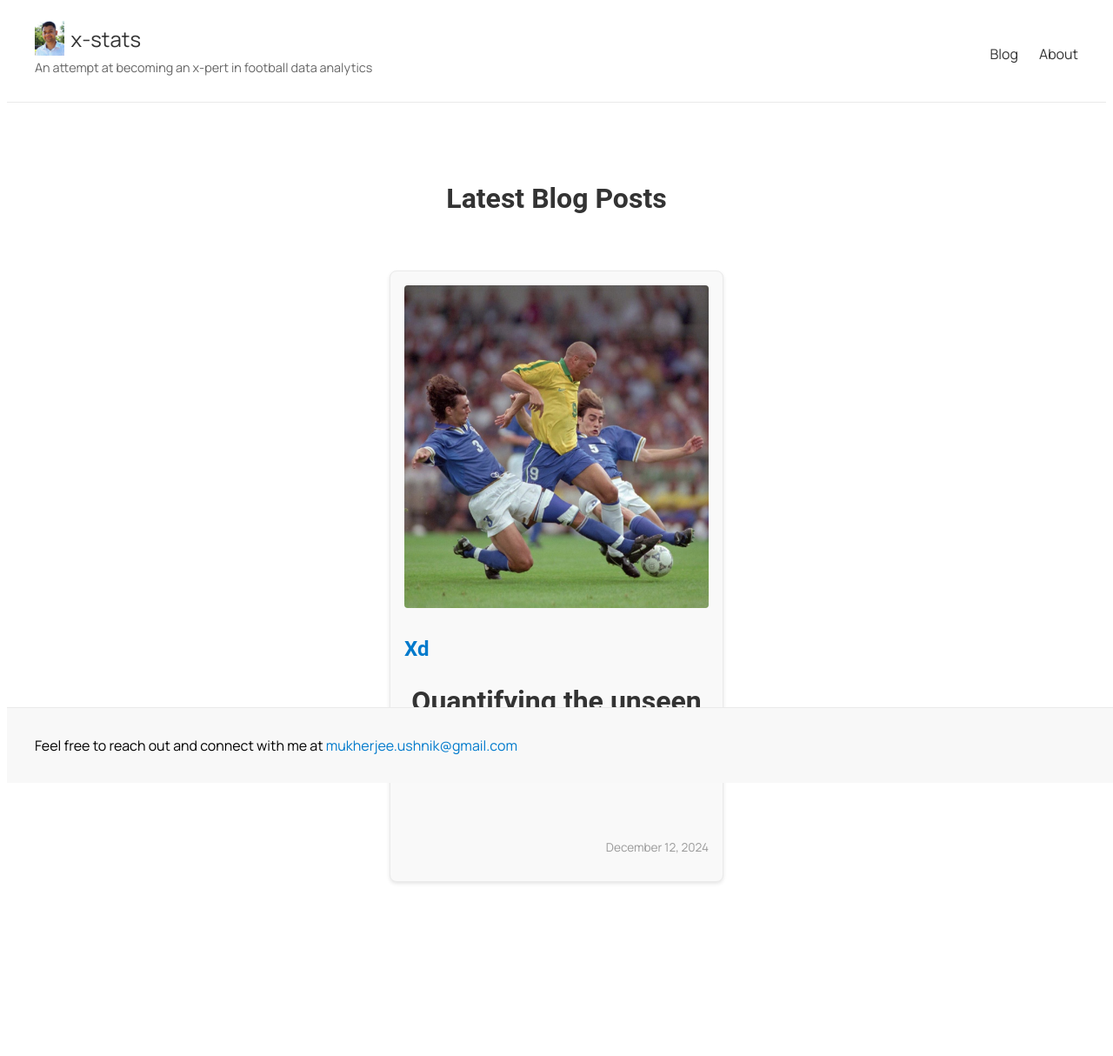
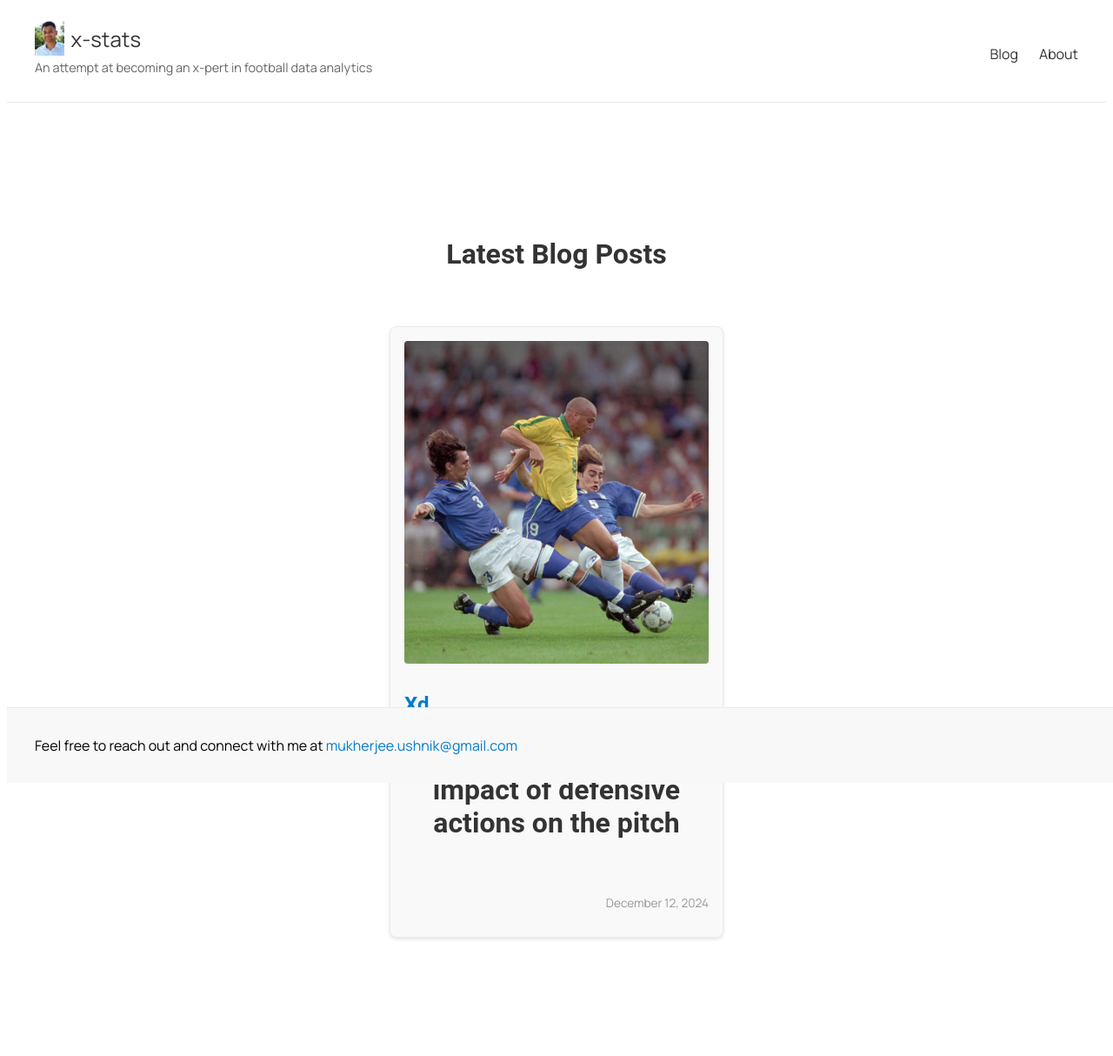
Before and after one commit to u3mukher/x-stats, a Jekyll site: the page built from index.md, in a window 1280 px wide. Shown: the whole page at 87% size. Built offline with Jekyll 4.4.1, drawn with Linux system fonts in a browser that asks for light colours; before the commit the page ends 1086 px from its top, so only the background shows below that.

Commit message:
Update custom.css

```diff
--- a/assets/css/custom.css
+++ b/assets/css/custom.css
@@ -166,3 +166,9 @@ h1, h2, h3, h4, h5, h6 {
   color: #999999;
   text-align: right;
 }
+/* Centralized Content Layout */
+main {
+  padding: 4em 2em;
+  max-width: 1000px;
+  margin: 0 auto;
+}
```
